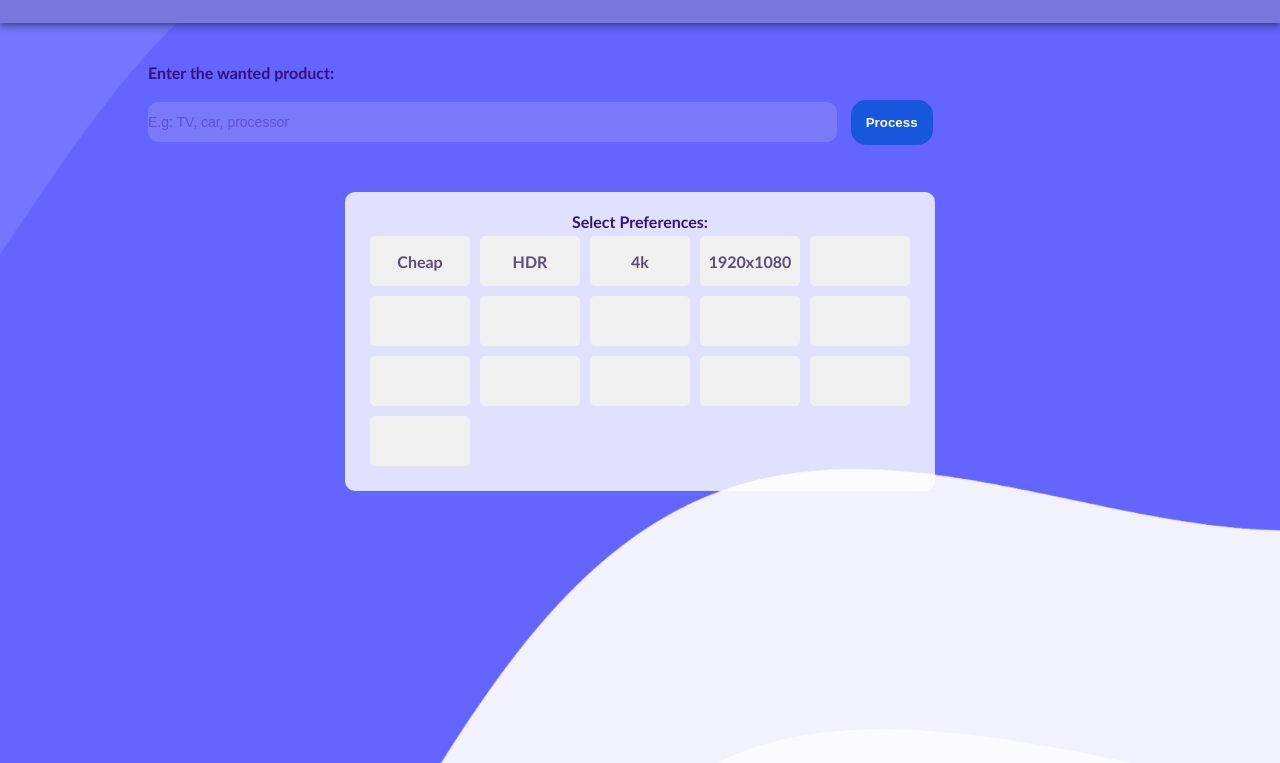
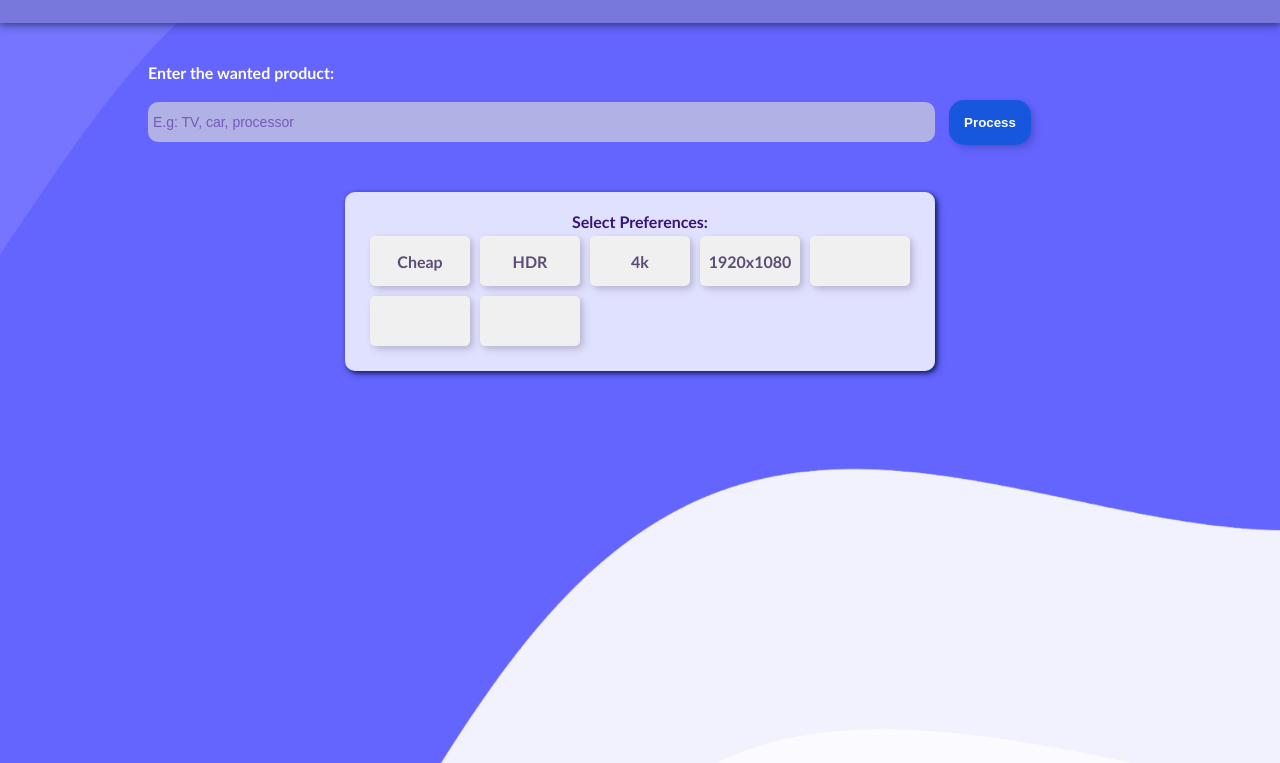
Before and after one commit to MaxRoenco/SummerHackathon, a plain HTML site: page Front End/index.html in a window 1280 px wide. Shown: the part 57-820 px from the top of the page. Drawn offline with Linux system fonts and the light colour scheme.

Commit message:
eehjgfhfg

```diff
--- a/Front End/index.html
+++ b/Front End/index.html
@@ -31,7 +31,8 @@
         <div class="searchTwoFactor">
             <label for="factorsearch">Enter the wanted product:</label>
             <div>
-                <input type="text" name="factorsearch" id="inputTwoFactor" class="inputTwoFactor" placeholder="E.g: TV, car, processor">
+                <input type="text" name="factorsearch" id="inputTwoFactor" class="inputTwoFactor"
+                    placeholder="E.g: TV, car, processor">
                 <button class="factorButton">Process</button>
             </div>
         </div>
@@ -45,29 +46,6 @@
                 <div class="preference"></div>
                 <div class="preference"></div>
                 <div class="preference"></div>
-                <div class="preference"></div>
-                <div class="preference"></div>
-                <div class="preference"></div>
-                <div class="preference"></div>
-                <div class="preference"></div>
-                <div class="preference"></div>
-                <div class="preference"></div>
-                <div class="preference"></div>
-                <div class="preference"></div>
-            </div>
-        </div>
-        <div class="cardContainer">
-            <div class="card">
-
-            </div>
-            <div class="card">
-
-            </div>
-            <div class="card">
-
-            </div>
-            <div class="card">
-
             </div>
         </div>
     </div>
--- a/Front End/style/twoFactorQuiz.css
+++ b/Front End/style/twoFactorQuiz.css
@@ -24,20 +24,39 @@
 .searchTwoFactor {
     width: 80%;
     background: transparent;
+
+    label {
+        color: rgb(255, 255, 255);
+    }
+
+
 }
 
+
+
 .inputTwoFactor {
-    width: 70%;
+    width: 80%;
     height: 40px;
     border: none;
     border-radius: 10px;
-    background: rgba(217, 217, 217, 0.19);
+    background: rgba(217, 217, 217, 0.667);
     margin: 20px 10px 10px 0;
     color: rgba(198, 216, 244, 0.26);
+    transition: background-color 0.3s, color 0.3s, box-shadow 0.3s;
 }
 
+.inputTwoFactor:focus {
+    background-color: white;
+    color: #36137b;
+    box-shadow: 0 0 10px rgba(0, 84, 211, 0.5);
+    outline: none;
+    padding-left: 2px;
+}
+
+
 .inputTwoFactor::placeholder {
-    color: #41189464;
+    padding-left: 5px;
+    color: #4118948e;
     font-weight: 500;
     font-size: 14px;
 }
@@ -48,6 +67,7 @@
     align-items: center;
     justify-content: center;
     flex-direction: column;
+    box-shadow: 2px 2px 5px rgb(7, 26, 88), 4px 4px 10px rgba(0, 0, 0, 0.1);
 }
 
 .factorButton {
@@ -58,11 +78,15 @@
     border-radius: 15px;
     font-weight: 600;
     cursor: pointer;
-
+    box-shadow: 2px 2px 5px rgba(0, 0, 0, 0.1), 4px 4px 10px rgba(0, 0, 0, 0.1);
 }
 
 .factorButton:active {
     transform: scale(0.95);
+}
+
+.factorButton:hover {
+    box-shadow: 2px 2px 5px rgba(0, 0, 0, 0.5), 4px 4px 10px rgba(0, 0, 0, 0.1);
 }
 
 .preferences {
@@ -81,4 +105,9 @@
     border-radius: 5px;
     text-align: center;
     color: #5d4c76;
+    box-shadow: 2px 2px 5px rgba(0, 0, 0, 0.1), 4px 4px 10px rgba(0, 0, 0, 0.1);
 }
+
+.preference:hover {
+    box-shadow: 2px 2px 5px rgba(0, 0, 0, 0.5), 4px 4px 10px rgba(0, 0, 0, 0.3);
+}
```
